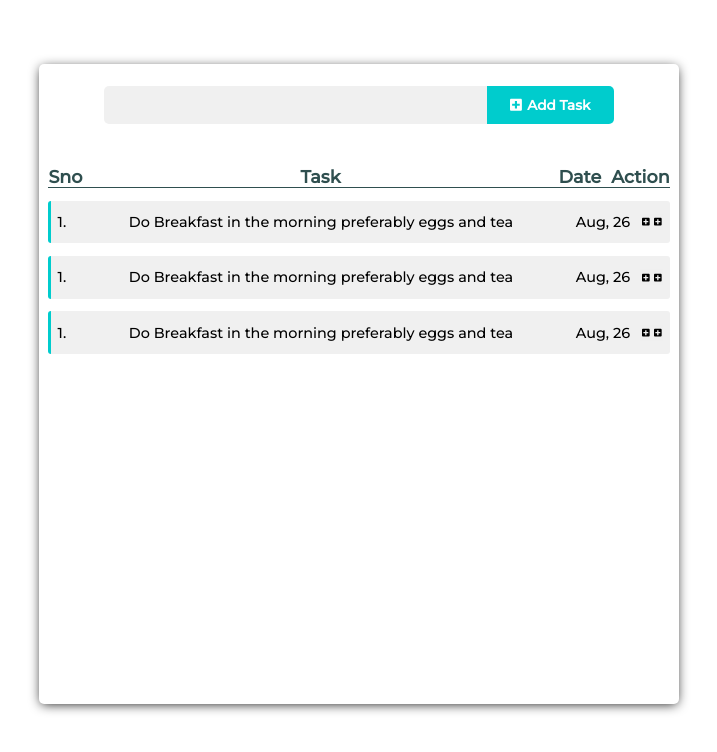
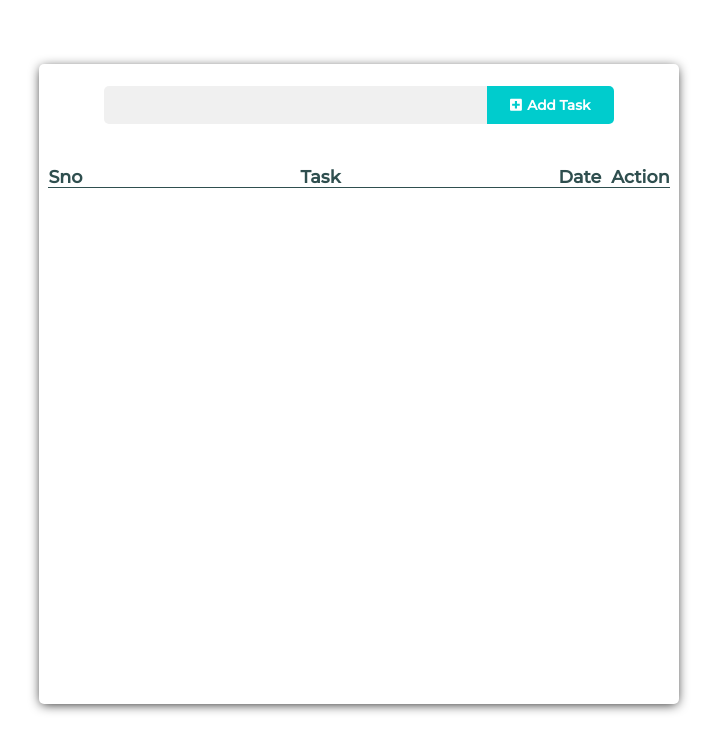
Before and after one commit to ShahrozAhmd/react-todo, a React (Create React App) app: page / in a window 1280 px wide. Shown: the top 752 px of the page, without its empty margins (281-998 px from the left). Built offline with nearby package versions, Linux system fonts and the light colour scheme.

Commit message:
fixied bug and add onclick functionality

```diff
--- a/src/Components/AddTaskBar/addTaskBar.js
+++ b/src/Components/AddTaskBar/addTaskBar.js
@@ -4,14 +4,19 @@ import { faPlusSquare } from "@fortawesome/free-solid-svg-icons";
 import { FontAwesomeIcon } from "@fortawesome/react-fontawesome";
 import classes from "./addTaskBar.module.css";
 
-export default function AddTaskBar() {
+ function  AddTaskBar(props){
   return (
     <div className={classes.Container}>
-      <input type="text" className={classes.InputBox} />
-      <button className={classes.AddTaskBtn}>
+      <input
+        type="text"
+        className={classes.InputBox}
+      />
+      <button className={classes.AddTaskBtn} onClick= {props.addTask}>
         <FontAwesomeIcon icon={faPlusSquare} style={{ marginRight: "5px" }} />
         Add Task
       </button>
     </div>
   );
 }
+
+export default AddTaskBar;
--- a/src/Components/TasksContainer/TaskItem/taskItem.js
+++ b/src/Components/TasksContainer/TaskItem/taskItem.js
@@ -1,16 +1,18 @@
 import React from "react";
 import classes from "./taskItem.module.css";
-import ActionButton from '../../ActionButtons/actionButton';
+import ActionButton from "../../ActionButtons/actionButton";
 
 export default function TaskItem(props) {
-  return (
-    <tr className={classes.Table}>
-      <td className={classes.Sno}>1.</td>
-      <td className={classes.Task}>
-        Do Breakfast in the morning preferably eggs and tea
-      </td>
-      <td className={classes.Date}>Aug, 26</td>
-      <td className={classes.Action}><ActionButton/></td>
-    </tr>
-  );
+  return props.atask.map((value, index) => {
+    return (
+      <tr className={classes.Table} key = {index}>
+        <td className={classes.Sno}>{index + 1}</td>
+        <td className={classes.Task}>{props.atask[index]}</td>
+        <td className={classes.Date}> {"date"}</td>
+        <td className={classes.Action}>
+          <ActionButton />
+        </td>
+      </tr>
+    );
+  });
 }
--- a/src/Components/TasksContainer/taskContainer.js
+++ b/src/Components/TasksContainer/taskContainer.js
@@ -14,9 +14,9 @@ export default function TaskContainer(props) {
             <th className={classes.Action}>Action</th>
           </tr>
           {/* here I have to run .map to print rows as per data */}
-          <TaskItem />
-          <TaskItem />
-          <TaskItem />
+          <TaskItem atask = {props.tasks} />
+          {/* <TaskItem />
+          <TaskItem /> */}
         </table>
       </div>
     </div>
--- a/src/Containers/App.js
+++ b/src/Containers/App.js
@@ -3,36 +3,38 @@ import classes from "./App.module.css";
 import AddTaskBar from "../Components/AddTaskBar/addTaskBar";
 import TaskContainer from "../Components/TasksContainer/taskContainer";
 
-export default class App extends Component {
+class App extends Component {
+  state = {
+    tasks: [],
+  };
 
-  state = {
+  addTaskHandler = () => {
+    const val = document.querySelector("input").value;
 
-  }
+    const copyState = [...this.state.tasks];
+    copyState.push(val);
 
-  addTaskHandler(){
+    this.setState({
+      tasks: copyState,
+    });
+  };
 
-    //code to add the task in task container on hit
-  }
+  editTaskHandler = () => {
+    //code to edit the particular task
+  };
 
-  editTaskHandler(){
-
-    //code to edit the particular task
-  }
-
-  deleteTaskHandler(){
-
+  deleteTaskHandler = () => {
     //code to delerte the particular task
-
-  }
-
-
+  };
 
   render() {
     return (
       <div className={classes.Container}>
-        <AddTaskBar />
-        <TaskContainer />
+        <AddTaskBar addTask={this.addTaskHandler} />
+        <TaskContainer tasks={this.state.tasks} />
       </div>
     );
   }
 }
+
+export default App;
```
